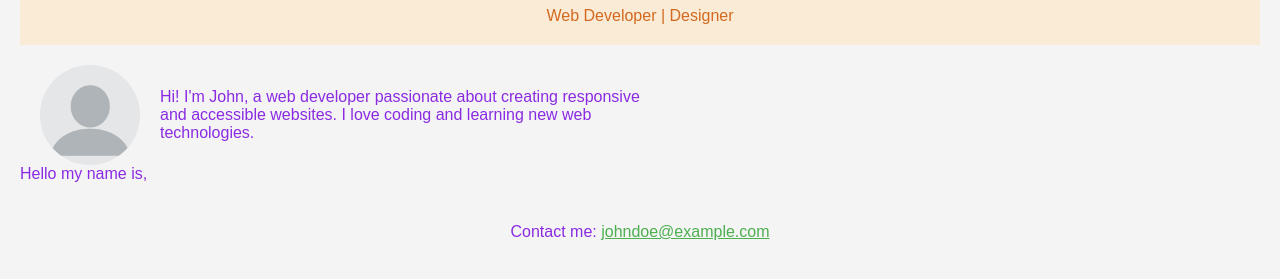
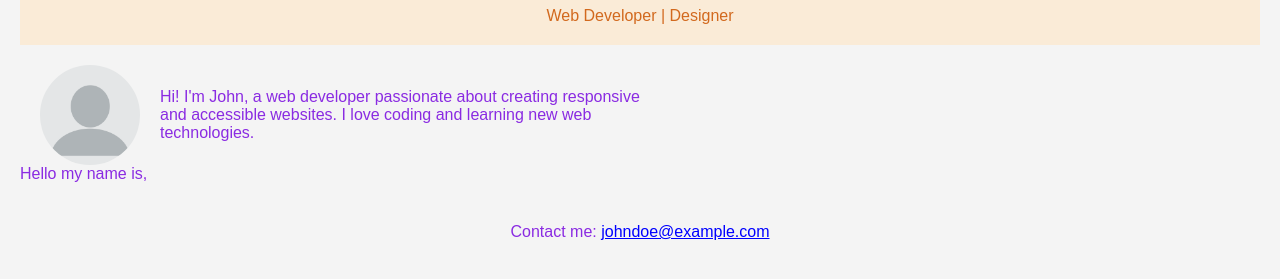
Before and after one commit to nourbenchaaben/Task1, a plain HTML site: page index.html in a window 1280 px wide. Shown: the part 127-406 px from the top of the page. Drawn offline with Linux system fonts and the light colour scheme.

Commit message:
I did it

```diff
--- a/styles.css
+++ b/styles.css
@@ -47,5 +47,5 @@ footer {
 }
 
 footer a {
-  color: #4CAF50;
+  color: blue;
 }
```
